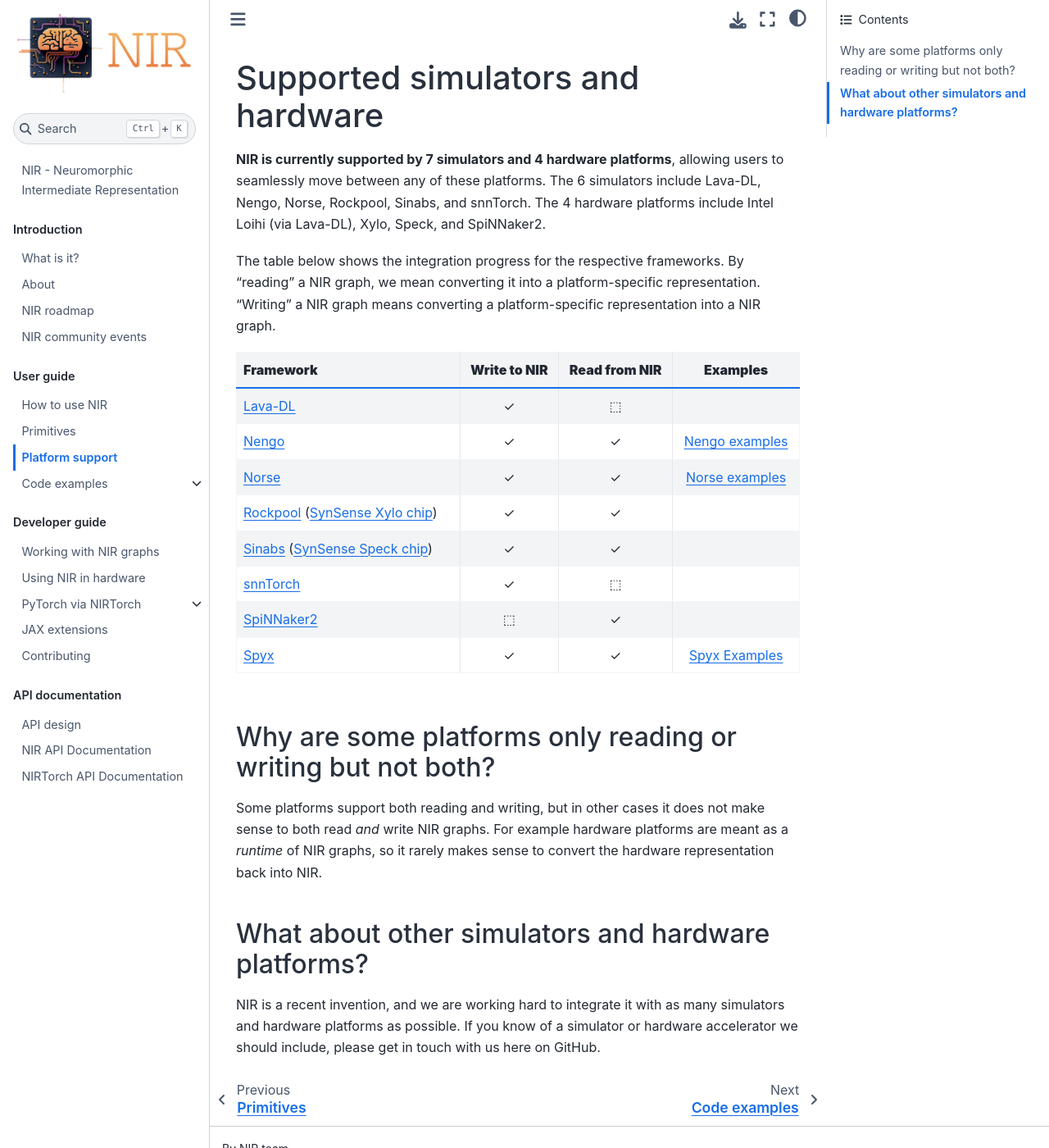
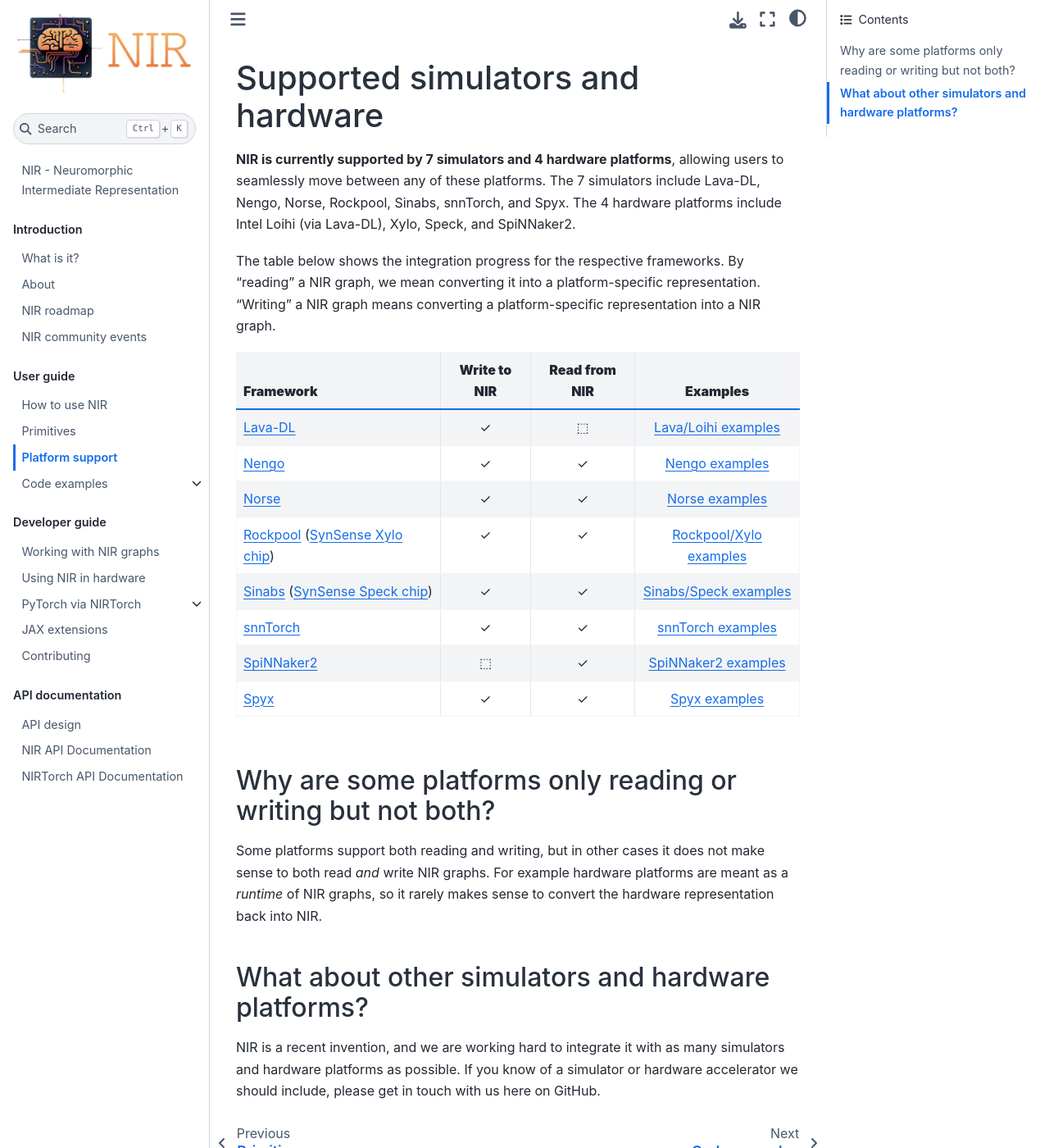
Before and after one commit to neuromorphs/NIR, a Jupyter Book: the page built from docs/source/support.md, in a window 1280 px wide and 1400 px high. Shown: the whole window at 82% size. Built offline with Jupyter Book 1.0.4 settings and Sphinx 7.4.7 and the Sphinx Book theme 1.1.4, drawn with Linux system fonts in a browser that asks for light colours.

Commit message:
Update supported simulators and hardware platforms

```diff
--- a/docs/source/support.md
+++ b/docs/source/support.md
@@ -1,7 +1,7 @@
 # Supported simulators and hardware
 
 **NIR is currently supported by 7 simulators and 4 hardware platforms**, allowing users to seamlessly move between any of these platforms.
-The 6 simulators include Lava-DL, Nengo, Norse, Rockpool, Sinabs, and snnTorch.
+The 7 simulators include Lava-DL, Nengo, Norse, Rockpool, Sinabs, snnTorch, and Spyx.
 The 4 hardware platforms include Intel Loihi (via Lava-DL), Xylo, Speck, and SpiNNaker2.
 
 The table below shows the integration progress for the respective frameworks.
@@ -10,14 +10,14 @@
 
 | **Framework** | **Write to NIR** | **Read from NIR** | **Examples** |
 | --------------- | :--: | :--: | :------: |
-| [Lava-DL](https://github.com/lava-nc/lava-dl) | ✓ | ⬚ |
-| [Nengo](https://nengo.ai) | ✓ | ✓ | [Nengo examples](https://github.com/neuromorphs/nir/tree/main/example/nengo/) |
-| [Norse](https://github.com/norse/norse) | ✓ | ✓ | [Norse examples](https://github.com/neuromorphs/nir/tree/main/example/norse/) |
-| [Rockpool](https://rockpool.ai) ([SynSense Xylo chip](https://www.synsense.ai/products/xylo/)) | ✓ | ✓ |
-| [Sinabs](https://sinabs.readthedocs.io) ([SynSense Speck chip](https://www.synsense.ai/products/speck-2/)) | ✓ | ✓ |
-| [snnTorch](https://github.com/jeshraghian/snntorch/) | ✓ | ⬚ |
-| [SpiNNaker2](https://spinncloud.com/portfolio/spinnaker2/) | ⬚ | ✓ |
-| [Spyx](https://github.com/kmheckel/spyx) | ✓ | ✓ | [Spyx Examples](https://github.com/neuromorphs/NIR/blob/main/docs/source/examples/spyx/conversion.ipynb)
+| [Lava-DL](https://github.com/lava-nc/lava-dl) | ✓ | ⬚ | [Lava/Loihi examples](https://neuroir.org/docs/examples/lava/nir-conversion.html) |
+| [Nengo](https://nengo.ai) | ✓ | ✓ | [Nengo examples](https://neuroir.org/docs/examples/nengo/nir-conversion.html) |
+| [Norse](https://github.com/norse/norse) | ✓ | ✓ | [Norse examples](https://neuroir.org/docs/examples/norse/nir-conversion.html) |
+| [Rockpool](https://rockpool.ai) ([SynSense Xylo chip](https://www.synsense.ai/products/xylo/)) | ✓ | ✓ | [Rockpool/Xylo examples](https://neuroir.org/docs/examples/rockpool/nir-conversion.html)
+| [Sinabs](https://sinabs.readthedocs.io) ([SynSense Speck chip](https://www.synsense.ai/products/speck-2/)) | ✓ | ✓ | [Sinabs/Speck examples](https://neuroir.org/docs/examples/sinabs/nir-conversion.html) |
+| [snnTorch](https://github.com/jeshraghian/snntorch/) | ✓ | ✓ | [snnTorch examples](https://neuroir.org/docs/examples/snntorch/nir-conversion.html) |
+| [SpiNNaker2](https://spinncloud.com/portfolio/spinnaker2/) | ⬚ | ✓ | [SpiNNaker2 examples](https://neuroir.org/docs/examples/spinnaker2/import.html) |
+| [Spyx](https://github.com/kmheckel/spyx) | ✓ | ✓ | [Spyx examples](https://neuroir.org/docs/examples/spyx/conversion.html)
 
 ## Why are some platforms only reading or writing but not both?
 Some platforms support both reading and writing, but in other cases it does not make sense to both read *and* write NIR graphs.
```
